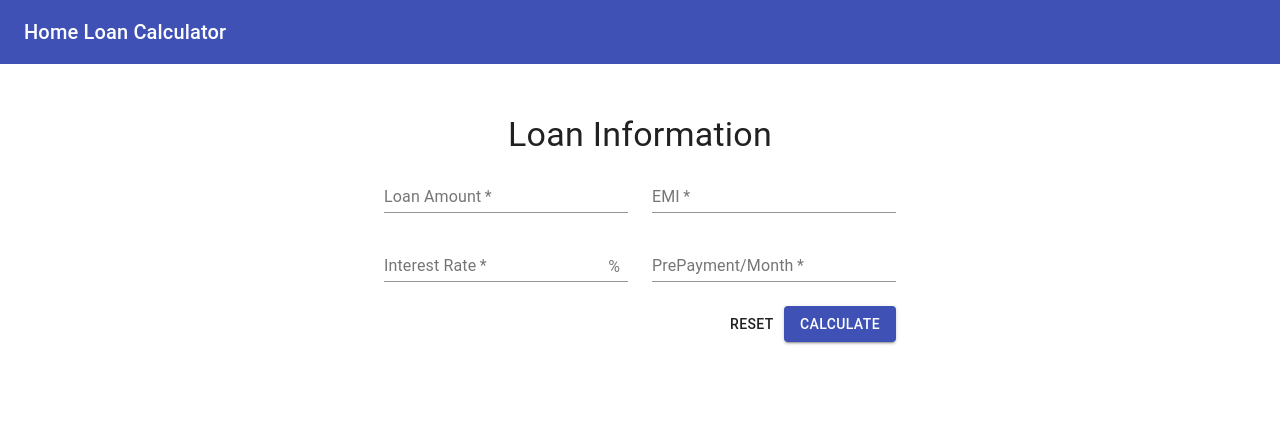
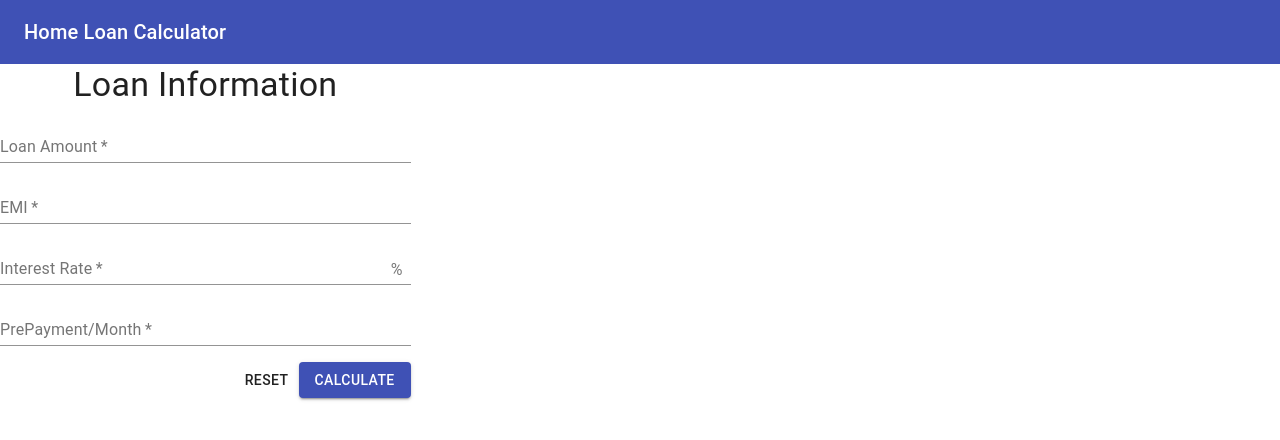
Before and after one commit to patelvimal/HomeLoanScheduler, a React (Create React App) app: page / in a window 1280 px wide. Shown: the top 440 px of the page. Built offline with nearby package versions, Linux system fonts and the light colour scheme.

Commit message:
UI Refactored

```diff
--- a/src/App.js
+++ b/src/App.js
@@ -5,7 +5,7 @@ import AppBar from '@material-ui/core/AppBar';
 import Toolbar from '@material-ui/core/Toolbar';
 import Typography from '@material-ui/core/Typography';
 import {calcHomeLoan} from './shared/calculate-service';
-
+import Grid from '@material-ui/core/Grid';
 import './assets/App.scss';
 
 export default class App extends Component {
@@ -37,12 +37,14 @@ export default class App extends Component {
 						</Typography>
 					</Toolbar>
 				</AppBar>
-				<div className="container">
-					<LoanForm onSubmit={this.onFormSubmit} />
-				</div>
-				<div className="">
-					{this.state.showResult ? <LoanReport result={this.state.loanScheduleResult}/> : null}
-				</div>
+				<Grid container spacing={3} className="grid-container">
+                    <Grid item xs={12} md={4} className="form">
+						<LoanForm onSubmit={this.onFormSubmit} />
+					</Grid>
+					<Grid item xs={12} md={8}>
+						{this.state.showResult ? <LoanReport result={this.state.loanScheduleResult}/> : null}
+					</Grid>
+				</Grid>
 			</React.Fragment >
 		)
 	}
--- a/src/assets/App.scss
+++ b/src/assets/App.scss
@@ -19,3 +19,12 @@ code {
   width: 40%;
   margin: 50px auto;
 }
+
+.grid-container {
+  margin: 25px auto;
+
+  > div {
+    padding: 25px;
+  }
+
+}
--- a/src/components/form/LoanForm.jsx
+++ b/src/components/form/LoanForm.jsx
@@ -59,8 +59,8 @@ export default class LoanForm extends Component {
                 <Typography component="h6" variant="h4" align="center" color="textPrimary" gutterBottom>
                     Loan Information
                 </Typography>
-                <Grid container spacing={3}>
-                    <Grid item xs={12} md={6}>
+                <Grid container spacing={2}>
+                    <Grid item xs={12} >
                         <TextField
                             required
                             error={formSubmitted && !loanAmount}
@@ -76,7 +76,7 @@ export default class LoanForm extends Component {
                             helperText={(formSubmitted && !loanAmount)? "Loan Amount is Required!" : null}
 						/>
                     </Grid>
-                    <Grid item xs={12} md={6}>
+                    <Grid item xs={12}>
                         <TextField
                             required
                             error={formSubmitted && !emi}
@@ -89,7 +89,7 @@ export default class LoanForm extends Component {
                             helperText={(formSubmitted && !emi)? "EMI is Required!" : null}
 						/>
                     </Grid>
-                    <Grid item xs={12} md={6}>
+                    <Grid item xs={12}>
                         <TextField
                             required
                             error={formSubmitted && !interestRate}
@@ -105,7 +105,7 @@ export default class LoanForm extends Component {
                             helperText={(formSubmitted && !interestRate)? "Interest Rate is Required!" : null}
 						/>
                     </Grid>
-                    <Grid item xs={12} md={6}>
+                    <Grid item xs={12}>
                         <TextField
 							required
 							id="filled-required"
```
